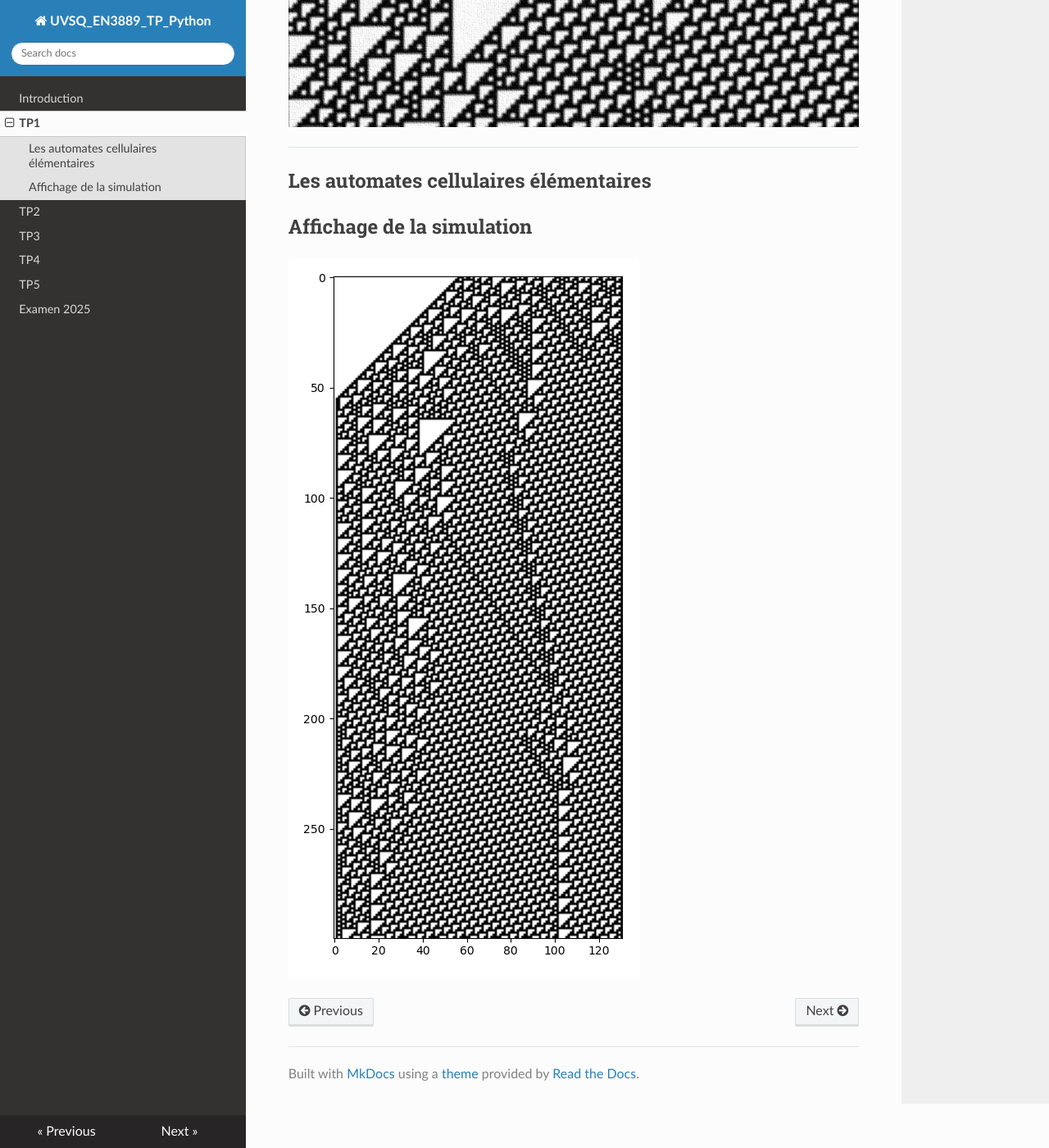
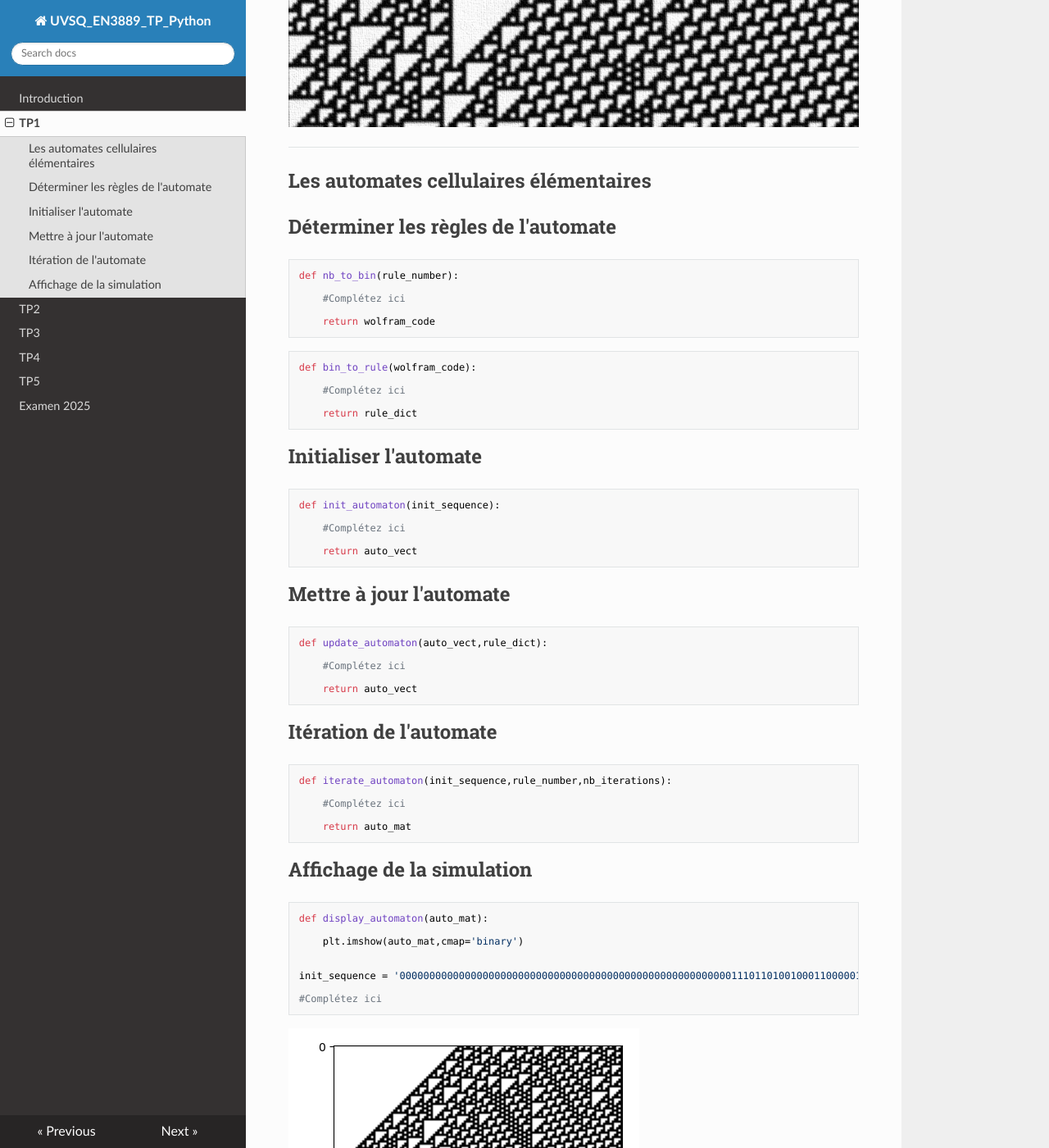
Before and after one commit to NicOudart/UVSQ_EN3889_TP_Python, an MkDocs documentation site: the page built from docs/TP1.md, in a window 1280 px wide and 1400 px high, scrolled down 216 px. Shown: the whole window at 82% size. Built offline with MkDocs 1.6.1, drawn with Linux system fonts in a browser that asks for light colours; nearby versions of some CDN libraries.

```diff
--- a/docs/TP1.md
+++ b/docs/TP1.md
@@ -6,6 +6,65 @@
 
 ## Les automates cellulaires élémentaires
 
+## Déterminer les règles de l'automate
+
+~~~
+def nb_to_bin(rule_number):
+
+	#Complétez ici
+
+    return wolfram_code
+~~~
+
+~~~
+def bin_to_rule(wolfram_code):
+
+	#Complétez ici
+
+    return rule_dict
+~~~
+
+## Initialiser l'automate
+
+~~~
+def init_automaton(init_sequence):
+
+    #Complétez ici
+
+    return auto_vect
+~~~
+
+## Mettre à jour l'automate
+
+~~~
+def update_automaton(auto_vect,rule_dict):
+
+    #Complétez ici
+
+    return auto_vect
+~~~
+
+## Itération de l'automate
+
+~~~
+def iterate_automaton(init_sequence,rule_number,nb_iterations):
+
+    #Complétez ici
+
+    return auto_mat
+~~~
+
 ## Affichage de la simulation
 
+~~~
+def display_automaton(auto_mat):
+
+    plt.imshow(auto_mat,cmap='binary')
+
+
+init_sequence = '00000000000000000000000000000000000000000000000000000000111011010010001100000100111010110001011000001110111001100100100011001011001'
+
+#Complétez ici
+~~~
+
 ![Simulation TP1](img/TP1_example.png)
```
Also changed, not shown: README.md (+6 -6 lines).
